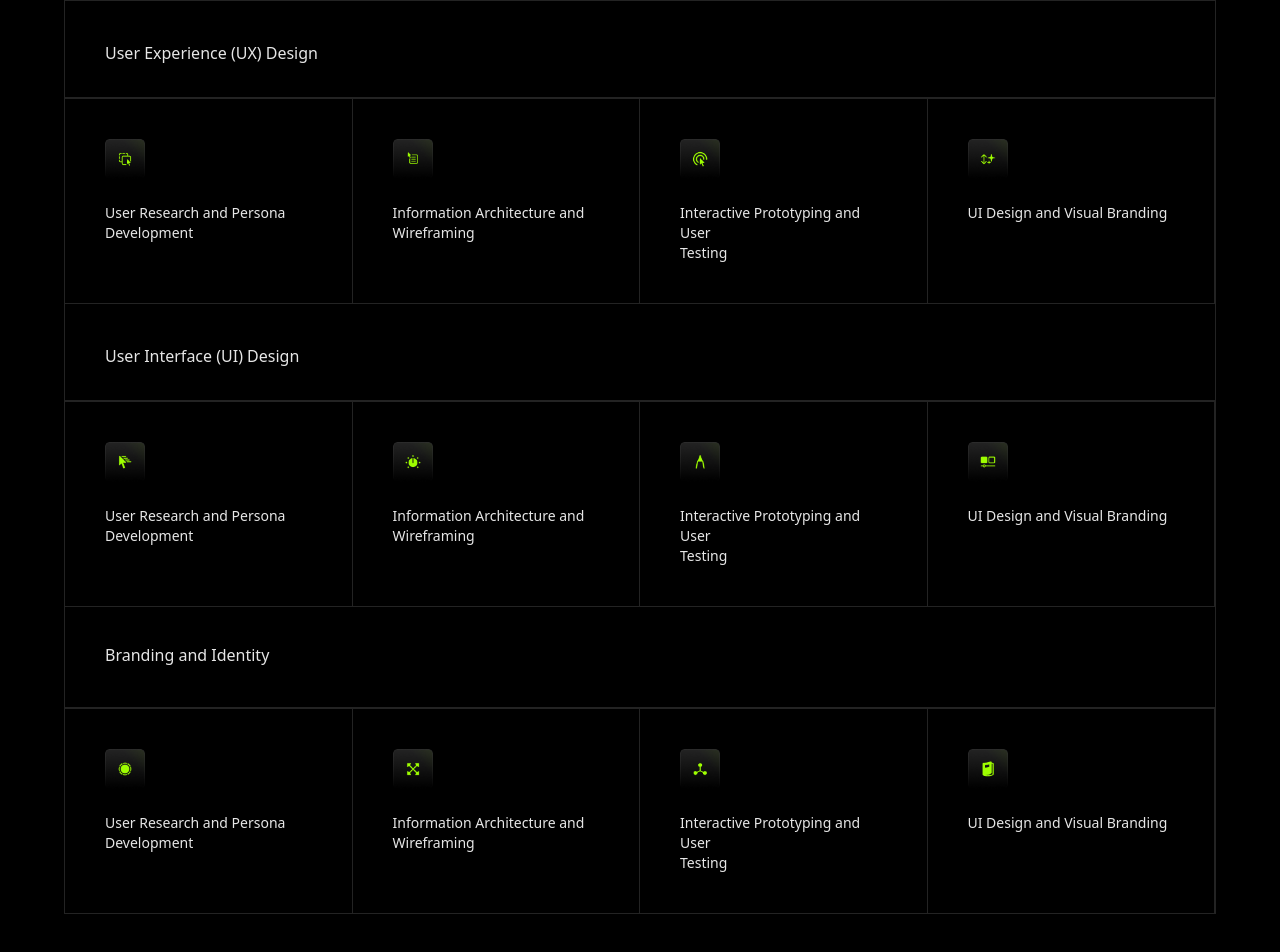
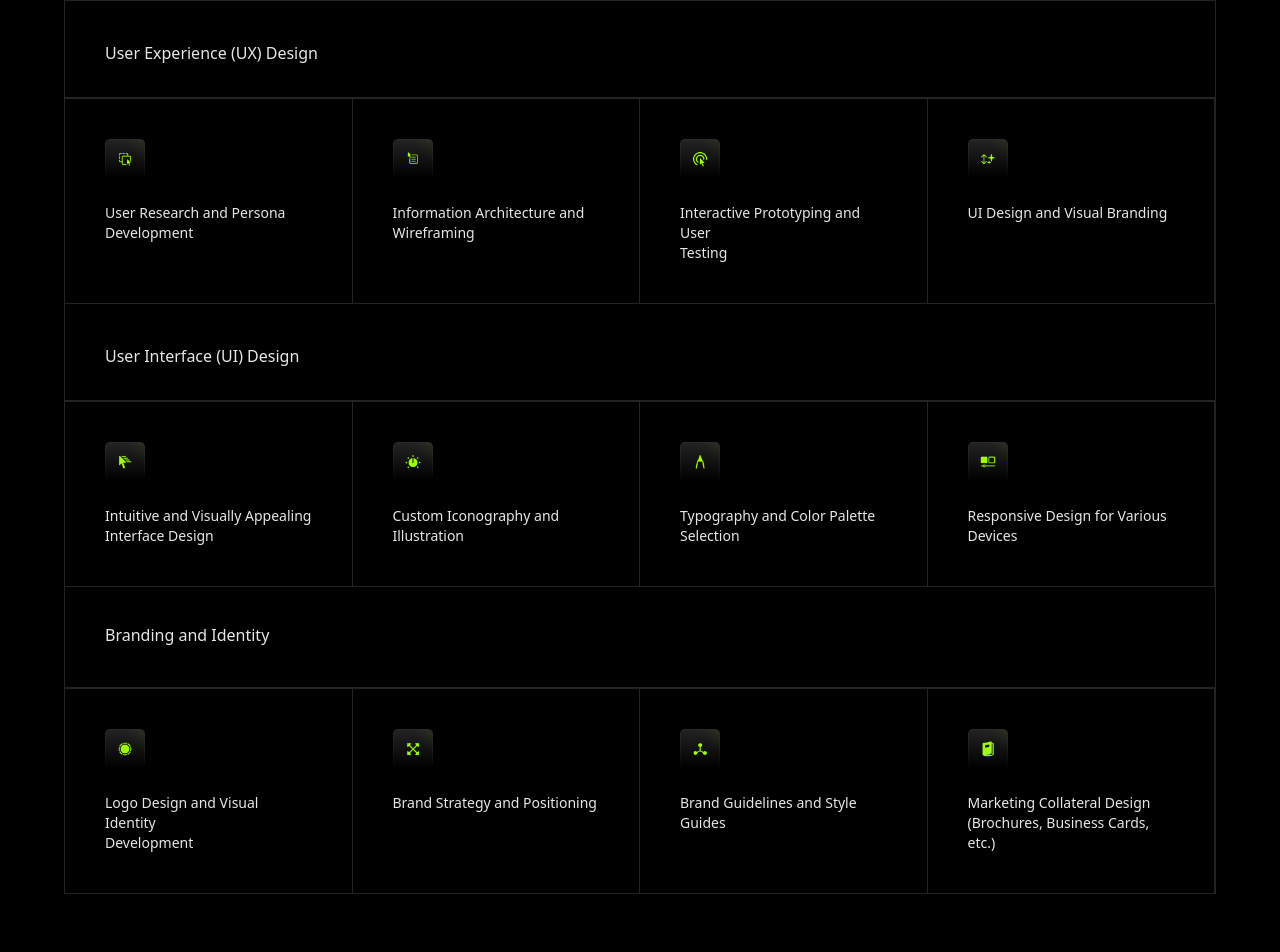
Before and after one commit to ChyyamakaU/SquareUp, a website: page service.html in a window 1280 px wide. Shown: the part 659-1611 px from the top of the page. Drawn offline with Linux system fonts and the light colour scheme.

Commit message:
fix: edit text in the UI and branding section

```diff
--- a/service.html
+++ b/service.html
@@ -90,26 +90,25 @@
 
                 <div class="px-10 py-10 border-r border-[#232323]">
                     <img class="object-contain w-10" src="src/photos/Icon (17).png" alt="">
-                    <p class="text-sm pt-6">User Research and Persona <br> Development</p>
+                    <p class="text-sm pt-6">Intuitive and Visually Appealing <br> Interface Design</p>
                 </div>
 
                 <div class="px-10 py-10 border-r border-[#232323]">
                     <img class="object-contain w-10" src="src/photos/Icon (18).png" alt="">
-                    <p class="text-sm pt-6">Information Architecture and <br>Wireframing</p>
+                    <p class="text-sm pt-6">Custom Iconography and <br>Illustration</p>
                 </div>
 
                 <div class="px-10 py-10 border-r border-[#232323]">
                     <img class="object-contain w-10" src="src/photos/Icon (19).png" alt="">
-                    <p class="text-sm pt-6">Interactive Prototyping and User <br> Testing</p>
+                    <p class="text-sm pt-6">Typography and Color Palette Selection</p>
                 </div>
 
                 <div class="px-10 py-10 border-r border-[#232323]">
                     <img class="object-contain w-10" src="src/photos/Icon (20).png" alt="">
-                    <p class="text-sm pt-6">UI Design and Visual Branding</p>
+                    <p class="text-sm pt-6">Responsive Design for Various Devices</p>
                 </div>
             </div>
         </section>
-
 
         <section class="pb-10 relative bottom-11">
             <div class="border-x border-[#232323] ">
@@ -119,22 +118,22 @@
 
                 <div class="px-10 py-10 border-r border-[#232323]">
                     <img class="object-contain w-10" src="src/photos/Icon (21).png" alt="">
-                    <p class="text-sm pt-6">User Research and Persona <br> Development</p>
+                    <p class="text-sm pt-6">Logo Design and Visual Identity <br> Development</p>
                 </div>
 
                 <div class="px-10 py-10 border-r border-[#232323]">
                     <img class="object-contain w-10" src="src/photos/Icon (22).png" alt="">
-                    <p class="text-sm pt-6">Information Architecture and <br>Wireframing</p>
+                    <p class="text-sm pt-6">Brand Strategy and Positioning</p>
                 </div>
 
                 <div class="px-10 py-10 border-r border-[#232323]">
                     <img class="object-contain w-10" src="src/photos/Icon (23).png" alt="">
-                    <p class="text-sm pt-6">Interactive Prototyping and User <br> Testing</p>
+                    <p class="text-sm pt-6">Brand Guidelines and Style Guides</p>
                 </div>
 
                 <div class="px-10 py-10 border-r border-[#232323]">
                     <img class="object-contain w-10" src="src/photos/Icon (24).png" alt="">
-                    <p class="text-sm pt-6">UI Design and Visual Branding</p>
+                    <p class="text-sm pt-6">Marketing Collateral Design <br> (Brochures, Business Cards, etc.)</p>
                 </div>
             </div>
         </section>
```
